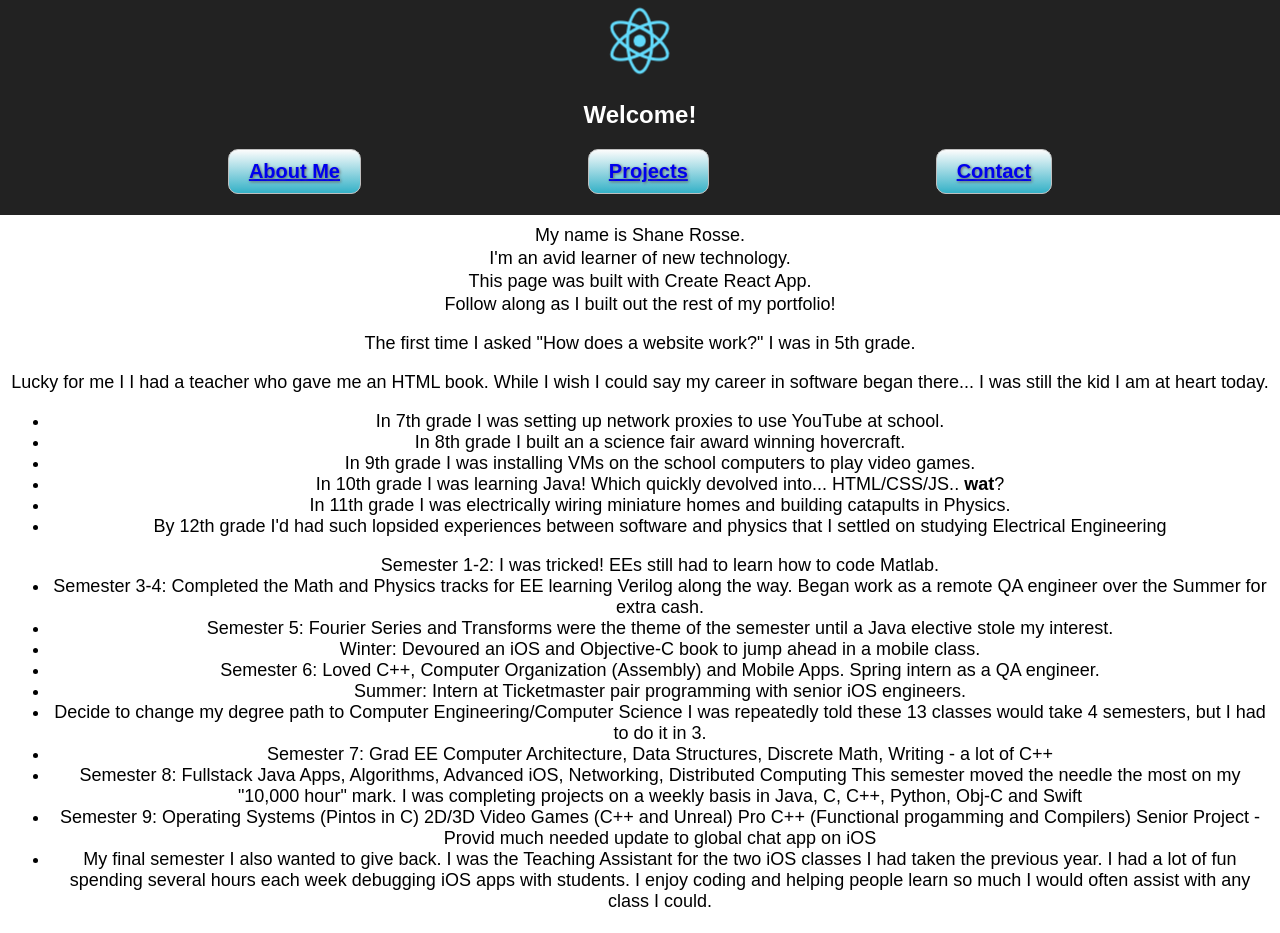
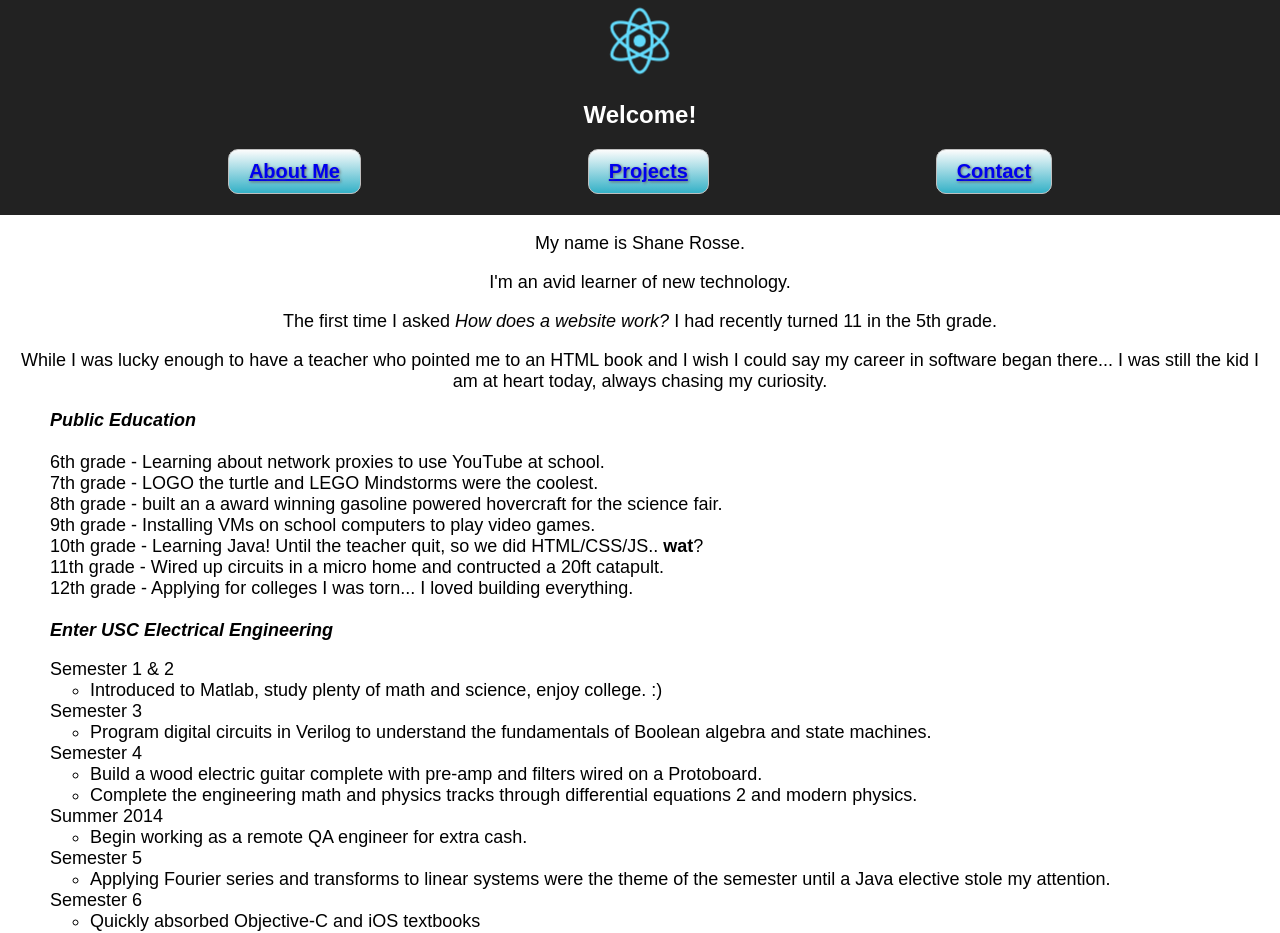
Before and after one commit to ShaneRosse/website-portfolio, a React (Create React App) app: page / in a window 1280 px wide. Shown: the top 933 px of the page. Built offline with nearby package versions, Linux system fonts and the light colour scheme.

Commit message:
Components for About Me WIP

```diff
--- a/src/App.css
+++ b/src/App.css
@@ -24,9 +24,10 @@
 }
 
 .Intro-body {
-  font-size: 1.0em;
+  font-size: 1em;
   margin-top: 2px;
   margin-bottom: 2px;
+  justify-content: left;
 }
 
 .nav-btn-container {
@@ -66,6 +67,10 @@
 }
 
 @keyframes App-logo-spin {
-  from { transform: rotate(0deg); }
-  to { transform: rotate(360deg); }
+  from {
+    transform: rotate(0deg);
+  }
+  to {
+    transform: rotate(360deg);
+  }
 }
--- a/src/App.js
+++ b/src/App.js
@@ -20,83 +20,129 @@ const ContactBtn = () => (
   </div>
 );
 
+const SemesterList = ({ title, details }) => (
+  <li>
+    {`${title}`}
+    <ul>
+      {details.map(props => {
+        return <li>{props}</li>;
+      })}
+    </ul>
+  </li>
+);
+
 const AboutMe = () => (
   <section id="about-me">
     <div className="App-intro">
-      <div className="Intro-body">My name is Shane Rosse.</div>
-      <div className="Intro-body">I'm an avid learner of new technology. </div>
       <div className="Intro-body">
-        This page was built with Create React App.
+        <p>My name is Shane Rosse.</p>
       </div>
-      <div className="Intro-body">
-        Follow along as I built out the rest of my portfolio!
-      </div>
-
-      <div>
-        <p>
-          The first time I asked "How does a website work?" I was in 5th grade.
-        </p>
-        <p>
-          Lucky for me I I had a teacher who gave me an HTML book. While I wish
-          I could say my career in software began there... I was still the kid I
-          am at heart today.
-        </p>
-
-        <ul>
+      <p>I'm an avid learner of new technology.</p>
+      <p>
+        The first time I asked <i>How does a website work?</i> I had recently
+        turned 11 in the 5th grade.
+      </p>
+      <p>
+        While I was lucky enough to have a teacher who pointed me to an HTML
+        book and I wish I could say my career in software began there... I was
+        still the kid I am at heart today, always chasing my curiosity.
+      </p>
+      <div className="Intro-body" align="left">
+        <ul style={{ listStyleType: "none" }}>
+          <b>
+            <i>
+              <li>Public Education</li>
+            </i>
+          </b>
+          <br />
           <li>
-            In 7th grade I was setting up network proxies to use YouTube at
-            school.
+            6th grade - Learning about network proxies to use YouTube at school.
           </li>
           <li>
-            In 8th grade I built an a science fair award winning hovercraft.
+            7th grade - LOGO the turtle and LEGO Mindstorms were the coolest.
           </li>
           <li>
-            In 9th grade I was installing VMs on the school computers to play
-            video games.
+            8th grade - built an a award winning gasoline powered hovercraft for
+            the science fair.
           </li>
           <li>
-            In 10th grade I was learning Java! Which quickly devolved into...
+            9th grade - Installing VMs on school computers to play video games.
+          </li>
+          <li>
+            10th grade - Learning Java! Until the teacher quit, so we did
             HTML/CSS/JS.. <b>wat</b>?
           </li>
           <li>
-            In 11th grade I was electrically wiring miniature homes and building
-            catapults in Physics.
+            11th grade - Wired up circuits in a micro home and contructed a 20ft
+            catapult.
           </li>
           <li>
-            By 12th grade I'd had such lopsided experiences between software and
-            physics that I settled on studying Electrical Engineering
+            12th grade - Applying for colleges I was torn... I loved building
+            everything.
+          </li>
+          <br />
+          <li>
+            <b>
+              <i>Enter USC Electrical Engineering</i>
+            </b>
           </li>
         </ul>
 
-        <ul>
-          Semester 1-2: I was tricked! EEs still had to learn how to code
-          Matlab.
+        <ul style={{ listStyleType: "none" }}>
+          <SemesterList
+            title={"Semester 1 & 2"}
+            details={[
+              "Introduced to Matlab, study plenty of math and science, enjoy college. :)"
+            ]}
+          />
+          <SemesterList
+            title={"Semester 3"}
+            details={[
+              "Program digital circuits in Verilog to understand the fundamentals of Boolean algebra and state machines."
+            ]}
+          />
+          <SemesterList
+            title={"Semester 4"}
+            details={[
+              "Build a wood electric guitar complete with pre-amp and filters wired on a Protoboard.",
+              "Complete the engineering math and physics tracks through differential equations 2 and modern physics."
+            ]}
+          />{" "}
+          <SemesterList
+            title={"Summer 2014"}
+            details={["Begin working as a remote QA engineer for extra cash."]}
+          />
+          <SemesterList
+            title={"Semester 5"}
+            details={[
+              "Applying Fourier series and transforms to linear systems were the theme of the semester until a Java elective stole my attention."
+            ]}
+          />
+          <SemesterList
+            title={"Semester 6"}
+            details={[
+              "Quickly absorbed Objective-C and iOS textbooks",
+              "Loved learning C++",
+              "Experimented with MIPs Assembly on a Coldfire RISC board",
+              "QA Intern for Fox Sports"
+            ]}
+          />
+          <SemesterList
+            title={"Summer 2015"}
+            details={[
+              "Intern at Ticketmaster pair programming alongside senior engineers.",
+              "Dedicate myself to crafstmanship reading Pragmatic Programmer and Clean Code.",
+              "Love the experience so much I change my major to take more software courses.",
+              "The new degree path applies 3 years of EE to the CS curriculum for a Computer Engineering/Computer Science B.S."
+            ]}
+          />
+          <br />
           <li>
-            Semester 3-4: Completed the Math and Physics tracks for EE learning
-            Verilog along the way. Began work as a remote QA engineer over the
-            Summer for extra cash.
+            <b>
+              <i>Enter USC Computer Science</i>
+            </b>
           </li>
-          <li>
-            Semester 5: Fourier Series and Transforms were the theme of the
-            semester until a Java elective stole my interest.
-          </li>
-          <li>
-            Winter: Devoured an iOS and Objective-C book to jump ahead in a
-            mobile class.
-          </li>
-          <li>
-            Semester 6: Loved C++, Computer Organization (Assembly) and Mobile
-            Apps. Spring intern as a QA engineer.
-          </li>
-          <li>
-            Summer: Intern at Ticketmaster pair programming with senior iOS
-            engineers.
-          </li>
-          <li>
-            Decide to change my degree path to Computer Engineering/Computer
-            Science I was repeatedly told these 13 classes would take 4
-            semesters, but I had to do it in 3.
-          </li>
+          <br />
           <li>
             Semester 7: Grad EE Computer Architecture, Data Structures, Discrete
             Math, Writing - a lot of C++
```
